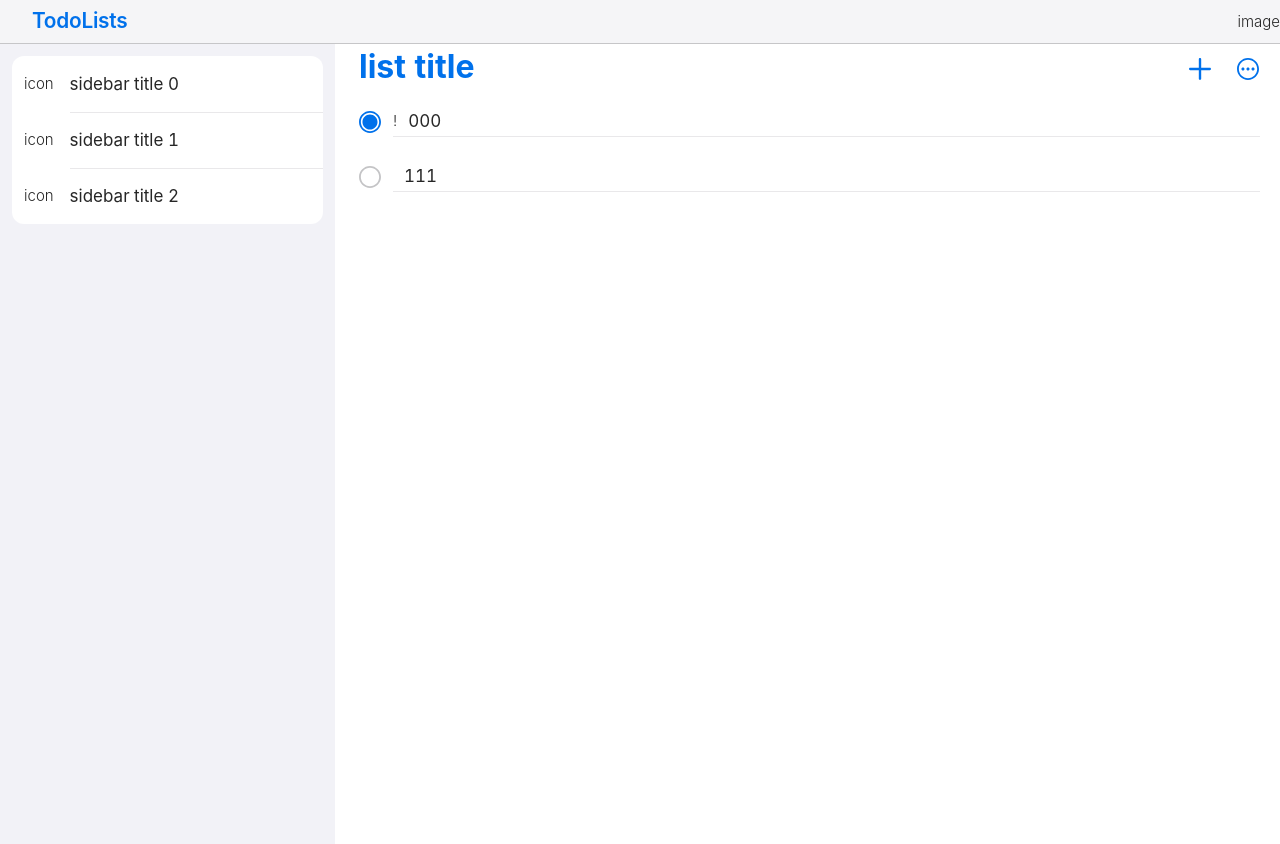
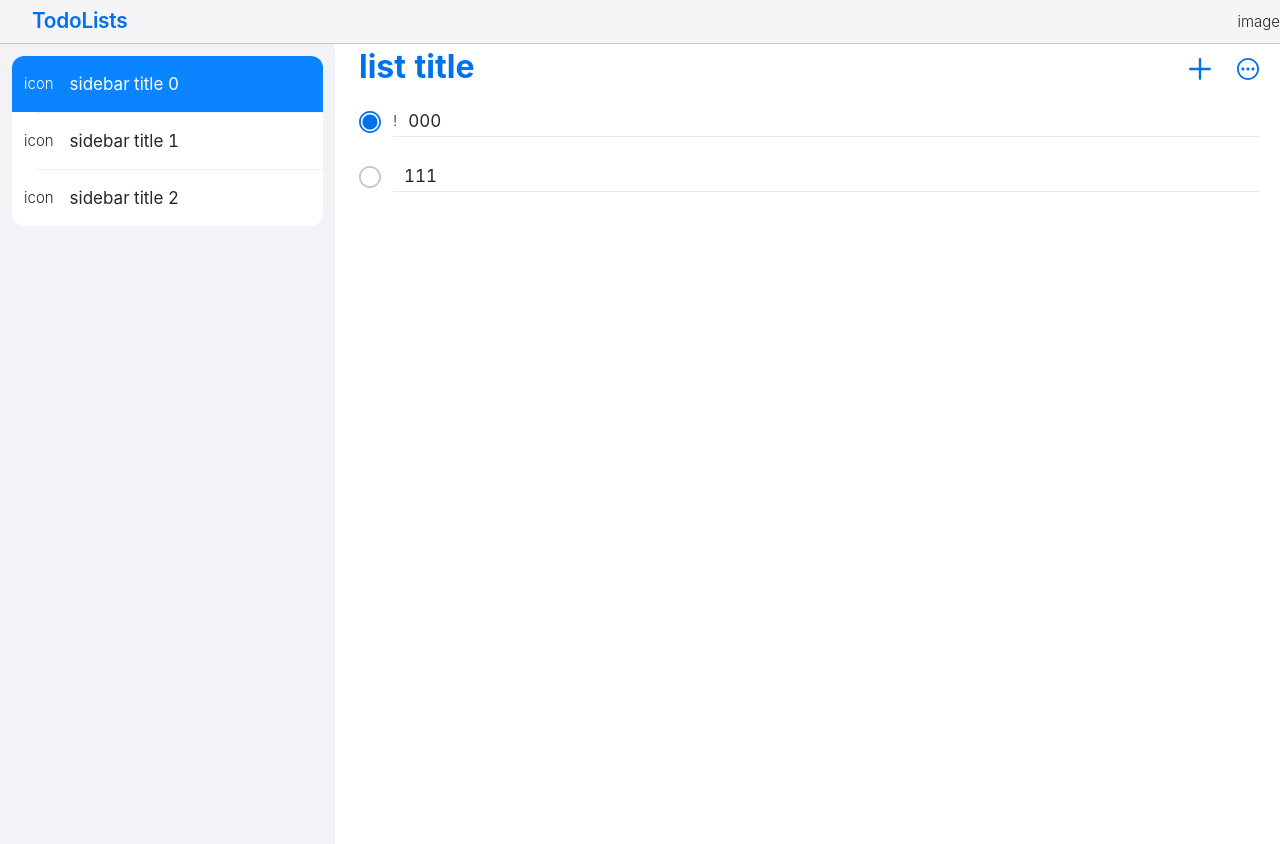
Before and after one commit to ShihTingJustin/todo-react-fp, a React (Create React App) app: page / in a window 1280 px wide. Built offline with nearby package versions, Linux system fonts and the light colour scheme.

Commit message:
feat: update Sidebar and SidebarItem component

```diff
--- a/src/components/sidebar/index.tsx
+++ b/src/components/sidebar/index.tsx
@@ -1,21 +1,19 @@
 import { useState } from 'react';
+
+import { Divider } from 'antd';
 
 import './sidebar.scss';
 
 const SidebarItem = ({ title, icon }: SidebarItemProps) => {
   return (
-    <div
-      // onClick bg-bg-gray3
-      className="todo-list-menu-item pl-3 h-[3.5rem] flex items-center bg-bg-white1"
-      role="listbox"
-    >
+    <div className={`todo-list-menu-item pl-3 h-[3.5rem] flex items-center`} role="listbox">
       <div className="todo-list-menu-item-content flex items-center w-full">
         <div>icon</div>
         <div className="content-wrap w-full ml-4">
           <div className="title-container">
             <div className="title">
               <div className="inline-editable">
-                <div className="inline-editable-label text-title-3" role="textbox">
+                <div className={`inline-editable-label text-title-3`} role="textbox">
                   {title}
                 </div>
               </div>
@@ -35,11 +33,18 @@ type SidebarItemProps = {
 };
 
 const Sidebar = ({ sidebarItem }: { sidebarItem: Array<SidebarItemProps> }) => {
+  const [selectedId, setSelectedId] = useState(sidebarItem[0].id);
+
   return (
     <div className="scrollable-area px-3 pt-3">
-      <div className="todo-list-menu rounded-[12px] overflow-hidden" role="menu">
-        {sidebarItem.map((item) => (
-          <SidebarItem key={item.id} {...item} />
+      <div className="todo-list-menu rounded-[12px] overflow-hidden bg-bg-white1" role="menu">
+        {sidebarItem.map((item, index) => (
+          <>
+            <div onClick={() => setSelectedId(item.id)} data-selected={selectedId === item.id}>
+              <SidebarItem key={item.id} {...item} />
+            </div>
+            {sidebarItem.length !== index + 1 && <Divider className="m-0 ml-6" />}
+          </>
         ))}
       </div>
     </div>
--- a/src/components/sidebar/sidebar.scss
+++ b/src/components/sidebar/sidebar.scss
@@ -1,13 +1,5 @@
-.todo-list-menu-item {
-  &:not(:last-child) {
-    .content-wrap {
-      @apply border-b border-border-gray2;
-    }
-  }
-
-  &:last-child {
-    .content-wrap {
-      @apply border-none;
-    }
+.todo-list-menu {
+  [data-selected='true'] {
+    @apply bg-bg-blue1 text-white border-none;
   }
 }
--- a/tailwind.config.js
+++ b/tailwind.config.js
@@ -12,6 +12,7 @@ module.exports = {
           gray1: '#f5f5f7',
           gray2: '#f2f2f7',
           gray3: '#e9e9ea',
+          blue1: '#0a84ff',
           white1: '#fff'
         },
         border: {
```
